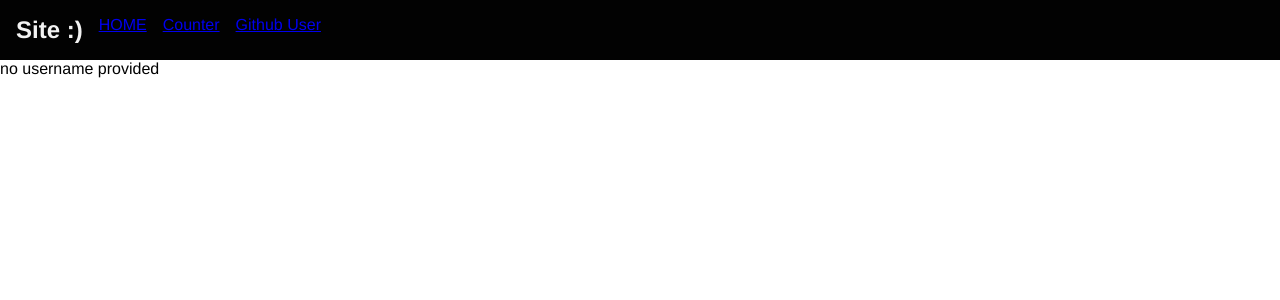
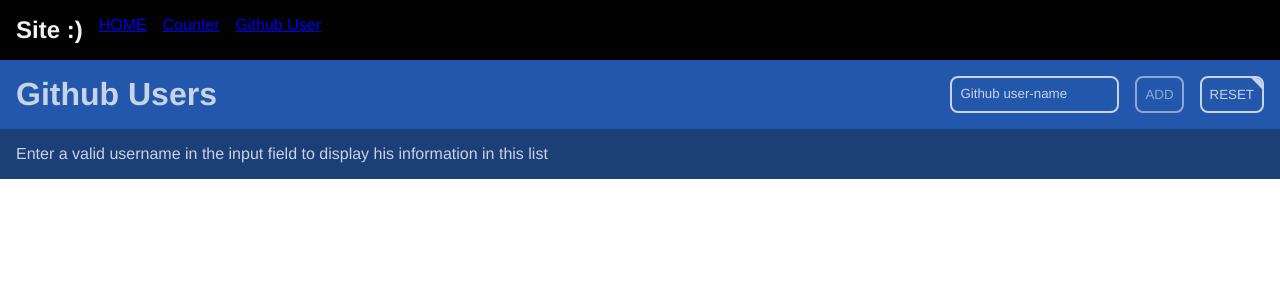
Before and after one commit to nico-barbieri/develhope-react, a React (Create React App) app in the folder exercise/: page /users in a window 1280 px wide. Shown: the top 300 px of the page. Built offline with nearby package versions, Linux system fonts and the light colour scheme.

Commit message:
done - no style

```diff
--- a/exercise/src/App.js
+++ b/exercise/src/App.js
@@ -1,6 +1,7 @@
 import { Link, Route, Routes } from "react-router-dom";
 import ClickCounter from "./components/ClickCounter";
 import Welcome from "./components/Welcome";
+import GithubUserList from "./pages/GithubUserList";
 import ShowGithubUser from "./pages/ShowGithubUser";
 
 function App() {
@@ -16,7 +17,7 @@ function App() {
             <Route path="/" element={<Welcome name='Nico'/>} />
             <Route path="counter" element={<ClickCounter />}/>
             <Route path="users">
-                <Route index element={<p>no username provided</p>}/>
+                <Route index element={<GithubUserList />}/>
                 <Route path=":username" element={<ShowGithubUser />}/>
             </Route>
             <Route path="*" element={<div>
--- a/exercise/src/components/GithubUser.js
+++ b/exercise/src/components/GithubUser.js
@@ -1,35 +1,48 @@
 import { useEffect, useState } from "react";
+import { Link } from "react-router-dom";
 
 function GithubUser({username}){
 
     const [user, setUser] = useState(null)
 
-    const fetchUser = (username) => {
-        fetch(`https://api.github.com/users/${username}`)
-        .then(response =>{
+    const fetchUser = async (username) => {
+        try {
+            const response = await fetch(`https://api.github.com/users/${username}`);
             if (response.ok) {
-                return response.json()
+                const json = await response.json();
+                setUser(json);
             } else {
-                throw new Error('Something went wrong');
+                throw new Error(`No user named ${username} found`);
             }
-        })
-        .then(json => {
-            setUser(json)
-            console.log(user);
-        })
-        .catch(error => alert(error));
+        } catch (error) {
+            console.warn(error);
+            setUser(null);
+        }
+
     }
 
     useEffect(() => {
         fetchUser(username)
     },[username])
 
-    return (
-        <div>
-            {user? <h1>{user.name}</h1>
-            :<p>User not found</p>}
+    return <>
+        {user
+        ? <div className="user-wrapper">
+            <div className="propic-container">
+                <img src={user.avatar_url}/>
+            </div>
+            <div className="user-info">
+                <h3>Name: <a href={user.html_url}>{user.name? user.name : username}</a></h3>
+                {user.bio && <p>{user.bio}</p>}
+            </div>
+            <Link to='/users'>Return</Link>
         </div>
-    )
+        :<div>
+            <p className="user-not-found">User not found</p>
+            <Link to='/users'>Return</Link>
+        </div>
+        }
+    </>
 }
 
 export default GithubUser;
--- a/exercise/src/index.css
+++ b/exercise/src/index.css
@@ -5,4 +5,162 @@
   font-family: Helvetica, sans-serif;
   transition: all ease 0.3s;
   box-sizing: border-box;
+}
+
+button {
+  position: relative;
+  overflow: hidden;
+  padding: 0 0.5rem;
+  background: #2357ab;
+  border: 2px solid #c7d3e6;
+  color: #c7d3e6;
+  cursor: pointer;
+  z-index: 10;
+}
+button::after {
+  content: "";
+  position: absolute;
+  top: 0;
+  left: 0;
+  transform-origin: top;
+  height: 0.5rem;
+  width: 200%;
+  background: #c7d3e6;
+  rotate: 45deg;
+  transition: all ease 0.3s;
+  z-index: -1;
+}
+button:hover {
+  color: #2357ab;
+}
+button:hover::after {
+  height: 6rem;
+}
+button:disabled {
+  background: transparent;
+  overflow: hidden;
+  color: #c7d3e6;
+  opacity: 0.66 !important;
+  cursor: not-allowed !important;
+  position: relative;
+}
+button:disabled::after {
+  content: none;
+}
+
+.header {
+  padding: 1rem;
+  background: #2357ab;
+  display: flex;
+  gap: 1rem;
+}
+.header h1 {
+  flex: 1;
+  color: #c7d3e6;
+}
+.header form {
+  display: flex;
+  gap: 1rem;
+}
+.header form * {
+  border-radius: 0.5rem;
+}
+.header form .input-container {
+  border: 2px solid #c7d3e6;
+  z-index: 10;
+  position: relative;
+  overflow: hidden;
+  z-index: 10;
+}
+.header form .input-container::after {
+  content: "";
+  position: absolute;
+  top: 0;
+  left: 0;
+  transform-origin: top;
+  height: 0rem;
+  width: 200%;
+  background: #c7d3e6;
+  rotate: 45deg;
+  transition: all ease 0.3s;
+  z-index: -1;
+}
+.header form .input-container:has(input:hover)::after {
+  height: 0.5rem;
+}
+.header form .input-container:has(input:focus)::after {
+  height: 10rem;
+}
+.header form .input-container input {
+  padding: 0.5rem;
+  background: transparent;
+  color: #c7d3e6;
+  outline: none;
+}
+.header form .input-container input::-moz-placeholder {
+  color: #c7d3e6;
+}
+.header form .input-container input:-ms-input-placeholder {
+  color: #c7d3e6;
+}
+.header form .input-container input::placeholder {
+  color: #c7d3e6;
+}
+.header form .input-container input:focus {
+  color: #2357ab;
+}
+
+.users-container {
+  padding: 1rem;
+  display: flex;
+  flex-wrap: wrap;
+  justify-content: stretch;
+  gap: 2rem;
+  background: #1c3f77;
+  color: #c7d3e6;
+}
+.users-container .user-container {
+  display: flex;
+  flex-direction: column;
+  align-items: center;
+  min-width: 22rem;
+  flex: 1;
+  background: #2357ab;
+  border-radius: 1rem;
+}
+.users-container .user-container .user-not-found {
+  flex: 1;
+}
+.users-container .user-container h2 {
+  margin: 0.5rem 0rem;
+}
+.users-container .user-container .user-wrapper {
+  display: flex;
+  gap: 1rem;
+  padding: 1rem 0.5rem;
+  background: #c7d3e6;
+  width: 100%;
+}
+.users-container .user-container .user-wrapper .propic-container {
+  background: #c7d3e6;
+  height: 8rem;
+  width: 8rem;
+  min-height: 8rem;
+  min-width: 8rem;
+  border-radius: 0.5rem;
+  overflow: hidden;
+}
+.users-container .user-container .user-wrapper .propic-container img {
+  height: 100%;
+  -o-object-fit: cover;
+     object-fit: cover;
+}
+.users-container .user-container .user-wrapper .user-info {
+  color: #1c3f77;
+}
+.users-container .user-container button {
+  align-self: flex-end;
+  padding: 0.5rem 1rem;
+  border-radius: 0.5rem;
+  margin: 0.5rem 0.5rem;
 }/*# sourceMappingURL=index.css.map */
--- a/exercise/src/index.scss
+++ b/exercise/src/index.scss
@@ -6,3 +6,162 @@
     transition: all ease .3s;
     box-sizing: border-box;
 }
+
+button {
+    position: relative;
+    overflow: hidden;
+    padding: 0 .5rem;
+    background: #2357ab;
+    border: 2px solid #c7d3e6;
+    color: #c7d3e6;
+    cursor: pointer;
+    z-index: 10;
+    &::after {
+        content: '';
+        position: absolute;
+        top: 0;
+        left: 0;
+        transform-origin: top;
+        height: .5rem;
+        width: 200%;
+        background: #c7d3e6;
+        rotate: 45deg;
+        transition: all ease .3s;
+        z-index: -1;
+    }
+    &:hover {
+        color: #2357ab;
+        &::after {
+            height: 6rem;
+        }
+    }
+    &:disabled {
+        background: transparent;
+        overflow: hidden;
+        color: #c7d3e6;
+        opacity: .66 !important;
+        cursor: not-allowed !important;
+        position: relative;
+        &::after {
+            content: none;
+        }
+    }
+}
+.header {
+    padding: 1rem;
+    background: #2357ab;
+    display: flex;
+    gap: 1rem;
+    h1 {
+        flex: 1;
+        color: #c7d3e6;
+    }
+    form {
+        display: flex;
+        gap: 1rem;
+
+        *{
+            border-radius: .5rem;
+        }
+
+        .input-container {
+            border: 2px solid #c7d3e6;
+            z-index: 10;
+            position: relative;
+            overflow: hidden;
+            z-index: 10;
+            &::after {
+                content: '';
+                position: absolute;
+                top: 0;
+                left: 0;
+                transform-origin: top;
+                height: 0rem;
+                width: 200%;
+                background: #c7d3e6;
+                rotate: 45deg;
+                transition: all ease .3s;
+                z-index: -1;
+            }
+
+            &:has(input:hover) {
+                &::after {
+                    height: .5rem;
+                }
+            }
+
+            &:has(input:focus) {
+                &::after {
+                    height: 10rem;
+                }
+            }
+
+            input {
+                padding: .5rem;
+                background: transparent;
+                color: #c7d3e6;
+                outline: none;
+                &::placeholder {
+                    color: #c7d3e6;
+                }
+                &:focus {
+                    color: #2357ab;
+                }
+            }
+        }
+    }
+}
+
+.users-container {
+    padding: 1rem;
+    display: flex;
+    flex-wrap: wrap;
+    justify-content: stretch;
+    gap: 2rem;
+    background: #1c3f77;
+    color: #c7d3e6;
+    .user-container {
+        display: flex;
+        flex-direction: column;
+        align-items: center;
+        min-width: 22rem;
+        flex: 1;
+        background: #2357ab;
+        border-radius: 1rem;
+        .user-not-found {
+            flex: 1;
+        }
+        h2 {
+            margin: .5rem 0rem;
+        }
+        .user-wrapper {
+            display: flex;
+            gap: 1rem;
+            padding: 1rem .5rem;
+            background: #c7d3e6;
+            width: 100%;
+            .propic-container{
+                background: #c7d3e6;
+                height: 8rem;
+                width: 8rem;
+                min-height: 8rem;
+                min-width: 8rem;
+                border-radius: .5rem;
+                overflow: hidden;
+                img {
+                    height: 100%;
+                    object-fit: cover;
+                }
+            }
+            .user-info{
+                color: #1c3f77;
+            }
+        }
+        button{
+            align-self: flex-end;
+            padding: .5rem 1rem;
+            border-radius: .5rem;
+            margin: .5rem.5rem;
+        }
+    }
+}
--- /dev/null
+++ b/exercise/src/pages/GithubUserList.js
@@ -0,0 +1,88 @@
+import { useState } from "react";
+import { Link } from "react-router-dom";
+
+const GithubUserList = () => {
+    const [state, setState] = useState({
+        userList: [],
+        usernameToAdd: '',
+    });
+
+    const handleInput = e => {
+        const {name, value} = e.target;
+        setState(state => {
+            return {
+                ...state,
+                [name]: value,
+            }
+        })
+    }
+
+    const handleReset = e => {
+        e.preventDefault();
+        setState({
+            userList: [],
+            usernameToAdd: '',
+        })
+    }
+
+    const addUser = e => {
+        e.preventDefault();
+        const newId = state.userList.length
+                    ? state.userList[state.userList.length -1].id + 1
+                    : 1;
+
+        state.userList.push({id: newId, username: state.usernameToAdd});
+        setState(state => {
+            return {
+                ...state,
+                usernameToAdd: '',
+            }
+        })
+    }
+
+    const handleRemove = e => {
+        const {id} = e.target.dataset;
+        const indexOfUser = state.userList.findIndex(user => user.id == id);
+        state.userList.splice(indexOfUser, 1)
+        setState(state => {
+            return {
+                ...state,
+            }
+        })
+    }
+
+    const renderUsers = (list) => {
+        return list.map(user =>
+            <div key={user.id} className='user-container'>
+                <Link to={user.username}><h2>{user.username}</h2></Link>
+                <button data-id={user.id} onClick={handleRemove}>REMOVE</button>
+            </div>
+        )
+    }
+
+
+    return <>
+        <div className="header">
+            <h1>Github Users</h1>
+            <form onSubmit={addUser}>
+                <div className="input-container">
+                    <input
+                        name='usernameToAdd'
+                        value={state.usernameToAdd}
+                        onInput={handleInput}
+                        placeholder='Github user-name'
+                    />
+                </div>
+                <button type="submit" disabled={!state.usernameToAdd}>ADD</button>
+                <button onClick={handleReset}>RESET</button>
+            </form>
+        </div>
+        <div className="users-container">{
+            state.userList.length
+            ? renderUsers(state.userList)
+            : 'Enter a valid username in the input field to display his information in this list'
+        }</div>
+     </>
+}
+
+export default GithubUserList;
```
Also changed, not shown: 1 other file (tests, documents, lock files or other folders).
